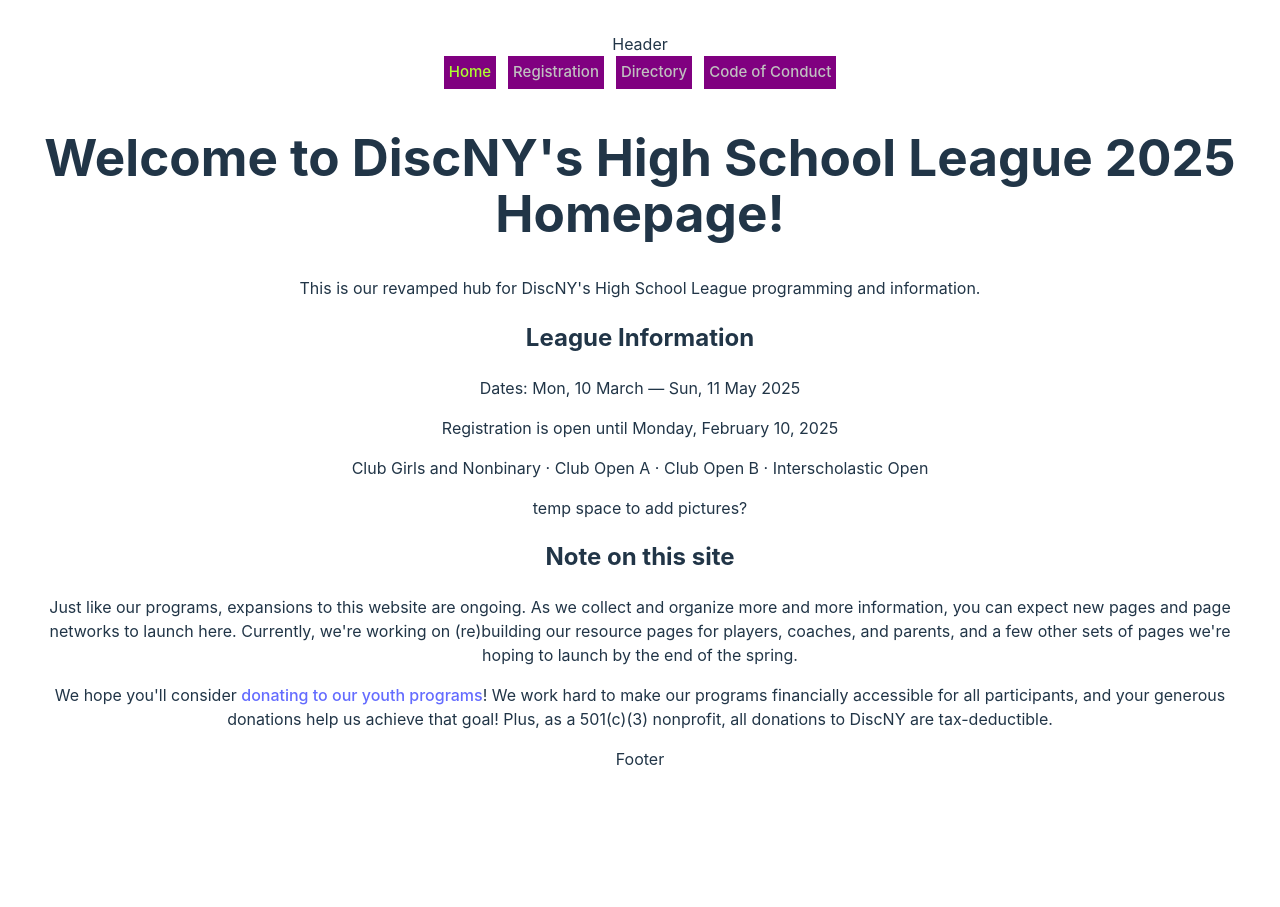
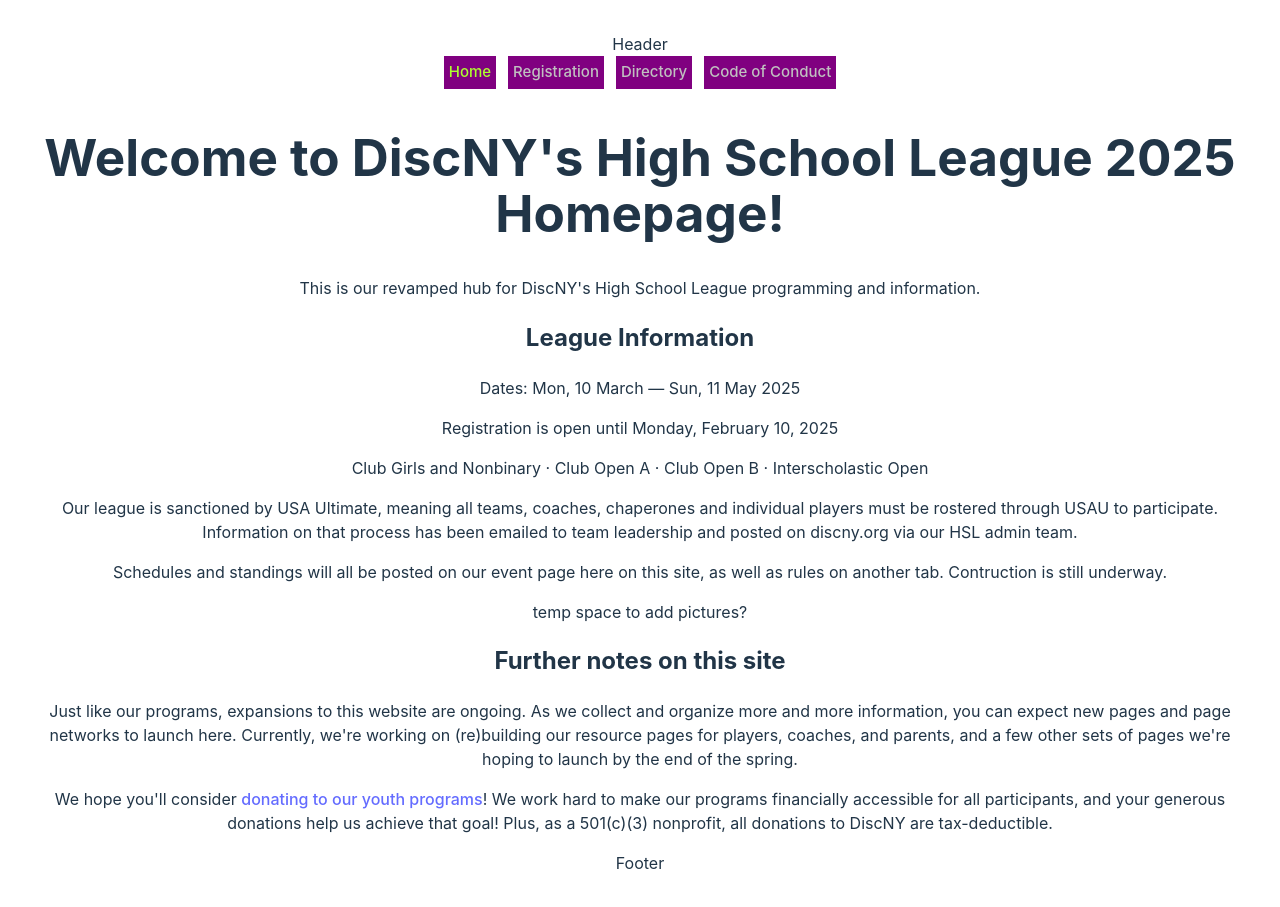
Before and after one commit to sydfried42/DiscNY-High-School-Ultimate-Frisbee-League-Admin-Tool, a React (Vite) app in the folder frontend/: page /home in a window 1280 px wide. Before the commit the page ends 803 px from the top, so only its background shows below. Built offline with nearby package versions, Linux system fonts and the light colour scheme.

Commit message:
added temp text to homepage

```diff
--- a/frontend/src/components/Home.jsx
+++ b/frontend/src/components/Home.jsx
@@ -9,8 +9,10 @@
         <p>Dates: Mon, 10 March — Sun, 11 May 2025</p>
         <p>Registration is open until Monday, February 10, 2025</p>
         <p>Club Girls and Nonbinary · Club Open A · Club Open B · Interscholastic Open</p>
+        <p>Our league is sanctioned by USA Ultimate, meaning all teams, coaches, chaperones and individual players must be rostered through USAU to participate. Information on that process has been emailed to team leadership and posted on discny.org via our HSL admin team.</p>
+        <p>Schedules and standings will all be posted on our event page here on this site, as well as rules on another tab. Contruction is still underway.</p>
         <p>temp space to add pictures?</p>
-        <h2>Note on this site</h2>
+        <h2>Further notes on this site</h2>
         <p>Just like our programs, expansions to this website are ongoing. As we collect and organize more and more information, you can expect new pages and page networks to launch here. Currently, we're working on (re)building our resource pages for players, coaches, and parents, and a few other sets of pages we're hoping to launch by the end of the spring.</p>
         <p>We hope you'll consider <a href= "https://youth.discny.org/donate">donating to our youth programs</a>! We work hard to make our programs financially accessible for all participants, and your generous donations help us achieve that goal! Plus, as a 501(c)(3) nonprofit, all donations to DiscNY are tax-deductible.</p>
     </>
```
